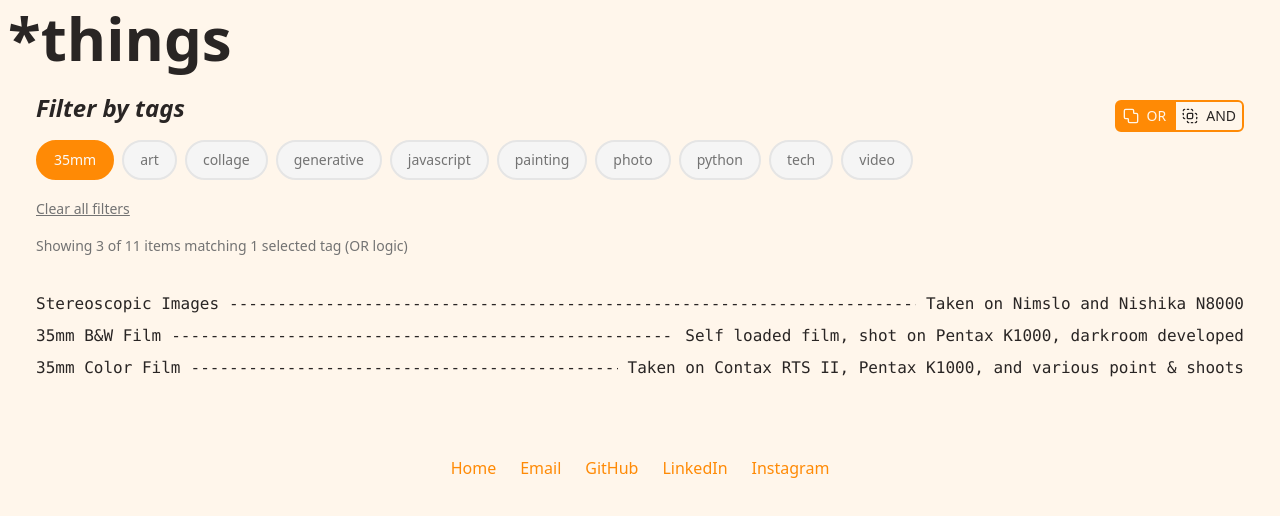
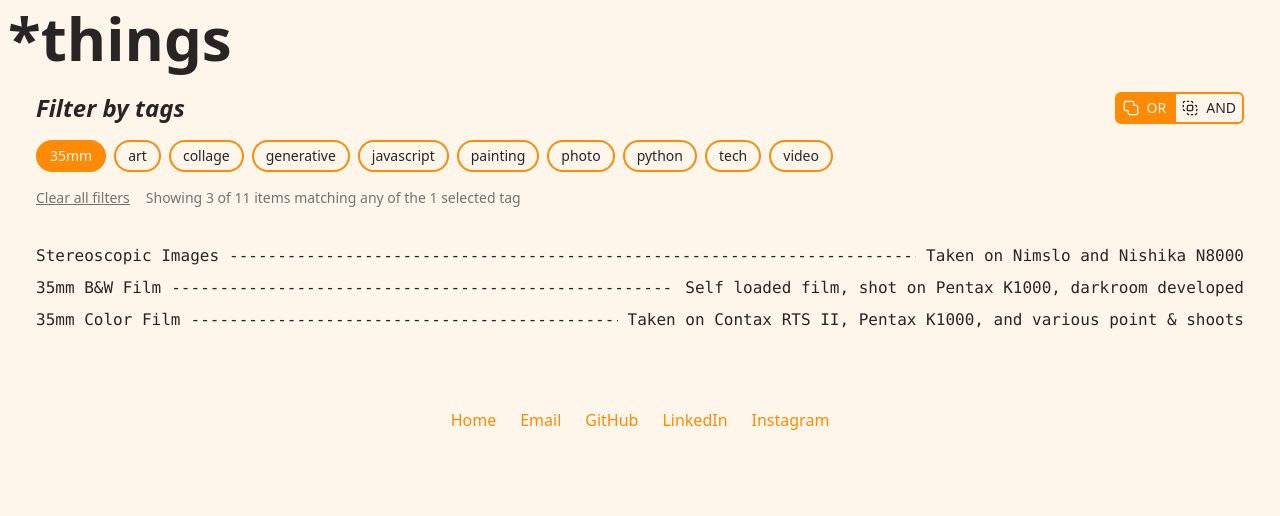
Before and after one commit to seb-fousse/sebfxyz, a Next.js app: page /things in a window 1280 px wide. Both pictures are taken after a click on the button "35mm". Shown: the top 516 px of the page. Built offline with nearby package versions, Linux system fonts and the light colour scheme.

Commit message:
styling enhancements

```diff
--- a/src/pages/things/index.tsx
+++ b/src/pages/things/index.tsx
@@ -83,10 +83,11 @@ export default function Things() {
         {/* Main section */}
         <Section id="things" heading="*things" className="pb-2">
           <div className="px-9 pt-4 pb-8">
+
             {/* Filter section */}
             <div className="mb-8">
-              <div className="flex items-center justify-between">
-                <h4 className="text-2xl font-bold italic pb-4">Filter by tags</h4>
+              <div className="flex items-center justify-between pb-4">
+                <h4 className="text-2xl font-bold italic">Filter by tags</h4>
                 <ToggleGroup
                   type="single"
                   size="sm"
@@ -108,10 +109,10 @@ export default function Things() {
                   <button
                     key={tag}
                     onClick={() => toggleTag(tag)}
-                    className={`px-4 py-2 rounded-full text-sm font-medium border-2 transition-all duration-200 ${
+                    className={`px-3 py-1 rounded-full text-sm font-medium border-2 transition-all duration-200 ${
                       selectedTags.includes(tag)
-                        ? 'bg-primary border-primary text-primary-foreground'
-                        : 'bg-muted text-muted-foreground hover:bg-muted/80'
+                        ? 'bg-primary border-primary text-background'
+                        : 'bg-background border-primary text-foreground hover:text-primary'
                     }`}
                   >
                     {tag}
@@ -119,25 +120,26 @@ export default function Things() {
                 ))}
               </div>
 
+              <div className="flex items-center gap-4">
                 {/* Clear filters button */}
                 {selectedTags.length > 0 && (
                   <button
                     onClick={clearFilters}
-                  className="text-sm text-muted-foreground hover:text-foreground underline"
+                    className="text-sm text-muted-foreground hover:text-primary underline transition-all duration-200"
                   >
                     Clear all filters
                   </button>
                 )}
 
                 {/* Results count */}
-              <div className="mt-4 text-sm text-muted-foreground">
+                <div className="text-sm text-muted-foreground">
                   Showing {filteredItems.length} of {myThingItems.length} items
                   {selectedTags.length > 0 && (
                     <span>
-                    {' '}matching {selectedTags.length} selected tag{selectedTags.length > 1 ? 's' : ''}
-                    {' '}({filterLogic.toUpperCase()} logic)
+                      {' '}matching {filterLogic === "and" ? "all" : "any"} of the {selectedTags.length} selected tag{selectedTags.length > 1 ? 's' : ''}
                     </span>
                   )}
+                </div>
               </div>
             </div>
 
--- a/src/pages/thoughts/[id].tsx
+++ b/src/pages/thoughts/[id].tsx
@@ -19,7 +19,7 @@ export default function Post({ postData }: { postData: IPostData }) {
       <div className="max-w-xl mx-auto px-4 mb-16">
         <div className='font-bold text-6xl mb-4 mt-12 sm:mt-4'>{postData.title}</div>
         <div className='italic'>{postData.date}</div>
-        <div className='prose mt-4'>
+        <div className='prose mt-12'>
           <div dangerouslySetInnerHTML={{ __html: postData.contentHtml }} />
         </div>
       </div>
```
Lines whose indentation alone changed are shown as unchanged.
